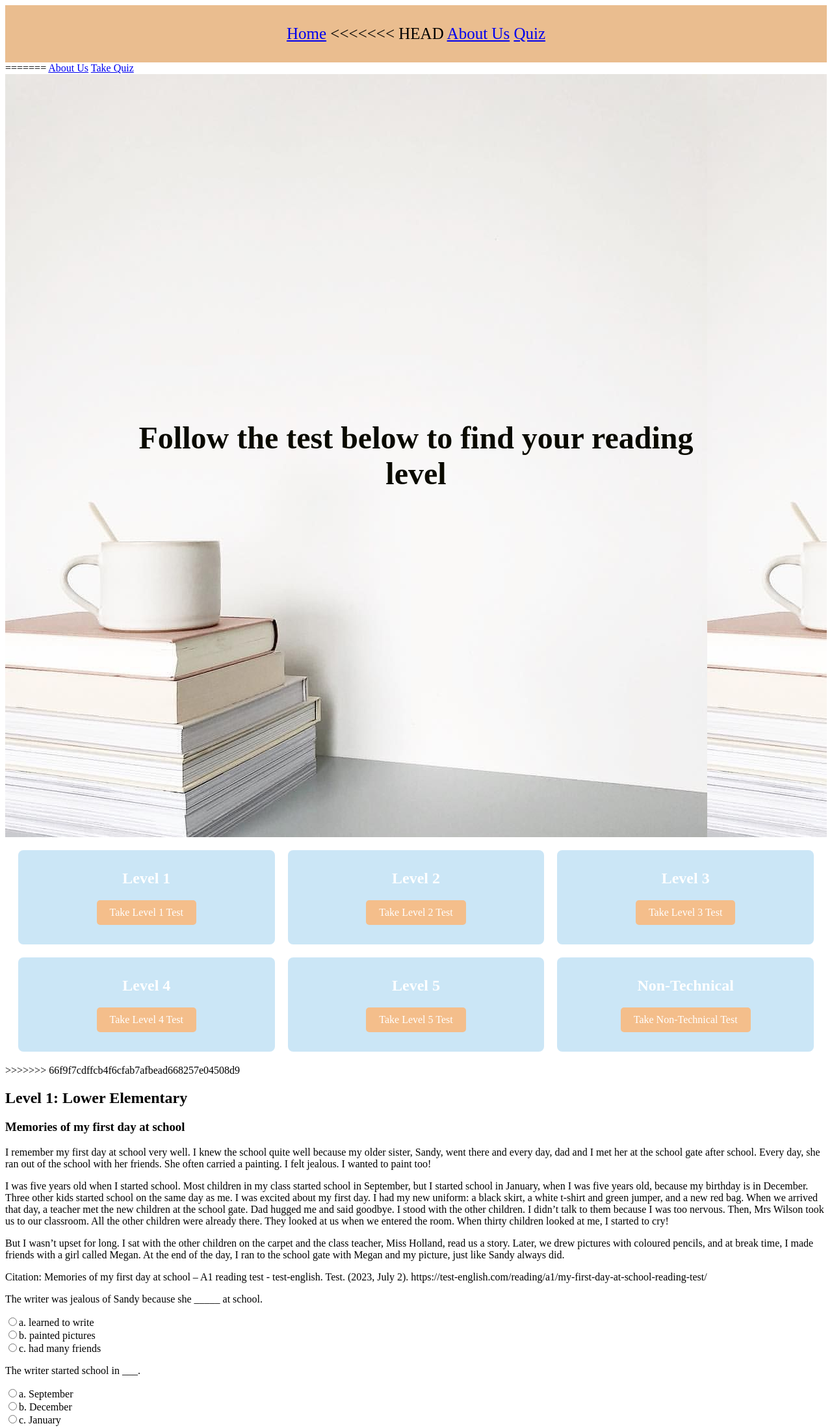
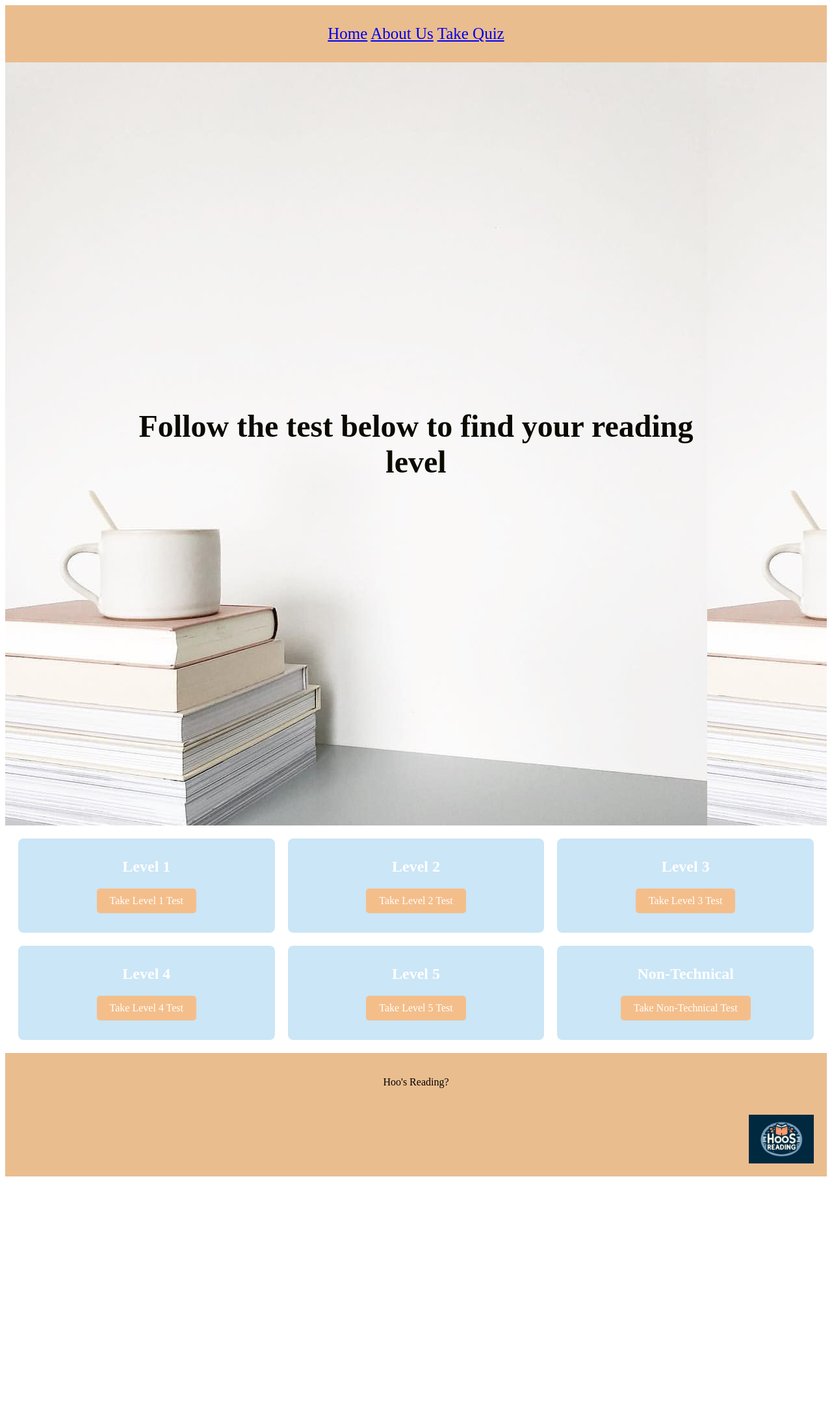
Before and after one commit to aliparslan/hoosreading, a browser extension: page docs/quiz.html in a window 1280 px wide. Shown: the top 2197 px of the page at 65% size. After the commit the page ends 1818 px from the top, so only its background shows below. Drawn offline with Linux system fonts and the light colour scheme.

Commit message:
Update quiz.html

```diff
--- a/docs/quiz.html
+++ b/docs/quiz.html
@@ -3,17 +3,12 @@
 <head>
     <meta charset="UTF-8">
     <meta name="viewport" content="width=device-width, initial-scale=1.0">
-    <title>HoosReading - Quiz</title>
+    <title>Quiz - Find Your Reading Level</title>
     <link rel="stylesheet" href="style.css">
 </head>
 <body>
     <nav class="navbar">
         <a href="index.html" class="tab">Home</a>
-<<<<<<< HEAD
-        <a href="about.html" class="tab">About Us</a>
-        <a href="quiz.html" class="tab">Quiz</a>
-    </nav>
-=======
         <a href="index.html#about" class="tab">About Us</a>
         <a href="quiz.html" class="tab">Take Quiz</a>
     </nav>
@@ -50,19 +45,12 @@
             <a href="link-to-non-technical" class="level-link">Take Non-Technical Test</a>
         </div>
     </div>
->>>>>>> 66f9f7cdffcb4f6cfab7afbead668257e04508d9
 
-
-    <div id="quiz-container">
-        <div id="comprehension-paragraph" class="comprehension-paragraph">
-            <!-- The comprehension paragraph will be loaded here by quiz.js -->
-        </div>
-
-        <div id="quiz-questions" class="quiz-questions">
-            <!-- The quiz questions will be loaded here by quiz.js -->
-        </div>
+    <!-- Include your footer here -->
+    <div class="footer-container">
+        <p>Hoo's Reading?</p>
+        <img src="logo.png" alt="Logo" class="footer-logo"> <!-- Replace with your image path -->
     </div>
 
-    <script src="quiz.js"></script>
 </body>
 </html>
```
